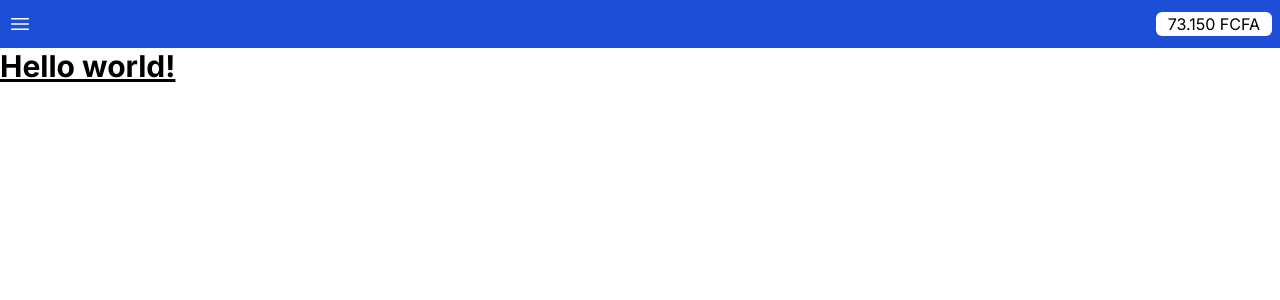
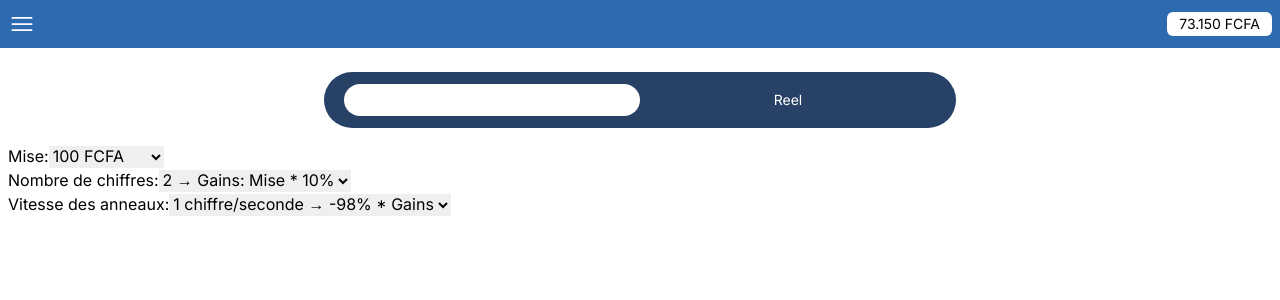
Before and after one commit to Bitsmith01/test, a Next.js app: page / in a window 1280 px wide. Shown: the top 300 px of the page. Built offline with nearby package versions, Linux system fonts and the light colour scheme.

Commit message:
Setting select component

```diff
--- a/components/Navbar.tsx
+++ b/components/Navbar.tsx
@@ -4,22 +4,26 @@ type Props = {};
 
 const Navbar = (props: Props) => {
   return (
-    <nav className="h-12 flex justify-between items-center p-2 bg-blue-700">
+    <nav className="h-12 flex justify-between items-center p-2 bg-[#2c6bb0]">
+      <button>
         <svg
           xmlns="http://www.w3.org/2000/svg"
           fill="none"
           viewBox="0 0 24 24"
-        stroke-width="1.5"
+          strokeWidth="1.5"
           stroke="white"
-        className="w-6 h-6"
+          className="w-7 h-7"
         >
           <path
-          stroke-linecap="round"
-          stroke-linejoin="round"
+            strokeLinecap="round"
+            strokeLinejoin="round"
             d="M3.75 6.75h16.5M3.75 12h16.5m-16.5 5.25h16.5"
           />
         </svg>
-      <span className="w-fit h-6 bg-white p-3 flex items-center rounded-md">73.150 FCFA</span>
+      </button>
+      <span className="w-fit h-6 bg-white p-3 flex text-sm items-center rounded-md">
+        73.150 FCFA
+      </span>
     </nav>
   );
 };
--- /dev/null
+++ b/components/SelectComponent.tsx
@@ -0,0 +1,20 @@
+"use client"
+import React from "react";
+
+interface SelectComponentProps {
+  options: string[];
+}
+
+const SelectComponent: React.FC<SelectComponentProps> = ({ options }) => {
+  return (
+    <select name="CustomSelect" id="customSelect">
+      {options.map((value, index) => (
+        <option key={index} value={value}>
+          {value}
+        </option>
+      ))}
+    </select>
+  );
+};
+
+export default SelectComponent;
--- /dev/null
+++ b/components/Sidebar.tsx
@@ -0,0 +1,13 @@
+import React from "react";
+
+type Props = {};
+
+const Sidebar = (props: Props) => {
+  return (
+    <div className="h-screen w-screen">
+
+    </div>
+  );
+};
+
+export default Sidebar;
--- a/src/app/layout.tsx
+++ b/src/app/layout.tsx
@@ -2,6 +2,7 @@ import type { Metadata } from "next";
 import { Inter } from "next/font/google";
 import "./globals.css";
 import Navbar from "../../components/Navbar";
+import Sidebar from "../../components/Sidebar";
 
 const inter = Inter({ subsets: ["latin"] });
 
@@ -18,6 +19,7 @@ export default function RootLayout({
   return (
     <html lang="en">
       <body className={inter.className}>
+        {/* <Sidebar /> */}
         <main>
           <Navbar />
           {children}
--- a/src/app/page.tsx
+++ b/src/app/page.tsx
@@ -1,6 +1,68 @@
-import Image from "next/image";
-import styles from "./page.module.css";
+"use client";
+// Home.jsx
+import React, { useState } from "react";
+import SelectComponent from "../../components/SelectComponent";
 
 export default function Home() {
-  return <h1 className="text-3xl font-bold underline">Hello world!</h1>;
+  const [isDemoSelected, setIsDemoSelected] = useState(true);
+  const [isReelSelected, setIsReelSelected] = useState(false);
+
+  const handleToggle = (selected: "demo" | "reel") => {
+    setIsDemoSelected(selected === "demo");
+    setIsReelSelected(selected === "reel");
+  };
+
+  const prix = [
+    "100 FCFA",
+    "200 FCFA",
+    "500 FCFA",
+    "1000 FCFA",
+    "2000 FCFA",
+    "5000 FCFA",
+    "10000 FCFA",
+    "20000 FCFA",
+  ];
+
+  const nbrdechiffre = ["2 → Gains: Mise * 10%", "3 → Gains: Mise * 15%"];
+  const vitessdesanneaux = [
+    "1 chiffre/seconde → -98% * Gains",
+    "2 chiffre/seconde → -85% * Gains",
+  ];
+
+  return (
+    <div className="p-2">
+      <div className="flex justify-center items-center">
+        <div className="flex justify-center items-center bg-[#284167] w-[50%] rounded-full h-14 p-5 my-4">
+          <button
+            className={`w-1/2 flex justify-center items-center rounded-full text-sm text-white h-8 ${
+              isDemoSelected ? "bg-white text-[#000000]" : ""
+            }`}
+            onClick={() => handleToggle("demo")}
+          >
+            Demo
+          </button>
+          <button
+            className={`w-1/2 flex justify-center items-center rounded-full text-sm text-white h-8 ${
+              isReelSelected ? "bg-white text-[#000000]" : ""
+            }`}
+            onClick={() => handleToggle("reel")}
+          >
+            Reel
+          </button>
+        </div>
+      </div>
+      <div>
+        <span>Mise:</span>
+        <SelectComponent options={prix} />
+      </div>
+      <div>
+        <span>Nombre de chiffres:</span>
+        <SelectComponent options={nbrdechiffre} />
+      </div>
+      <div>
+        <span>Vitesse des anneaux:</span>
+        <SelectComponent options={vitessdesanneaux} />
+      </div>
+    </div>
+  );
 }
```
Lines whose indentation alone changed are shown as unchanged.
